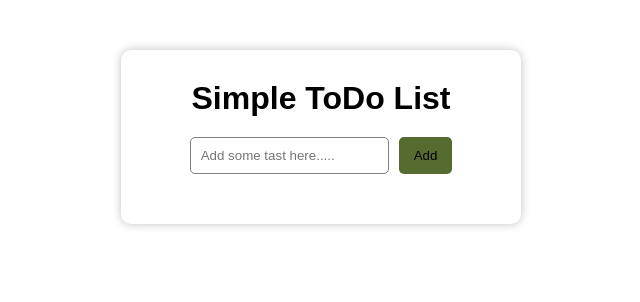
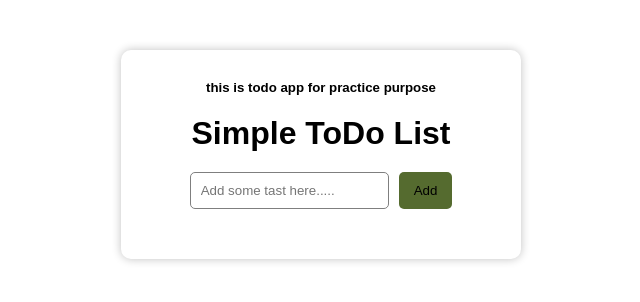
Before and after one commit to sonu-maddy/todoapp, a plain HTML site: page index.html in a window 1280 px wide. Shown: the whole page, without its empty margins (319-959 px from the left). Drawn offline with Linux system fonts and the light colour scheme.

Commit message:
Update chage on github cloud index.html

```diff
--- a/index.html
+++ b/index.html
@@ -8,6 +8,7 @@
   </head>
   <body>
     <div class="container">
+      <h5>this is todo app for practice purpose</h5>
       <h1 class="heading">Simple ToDo List</h1>
 
       <div class="addContainer">
```
